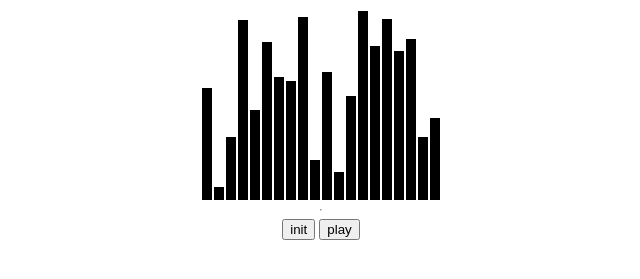
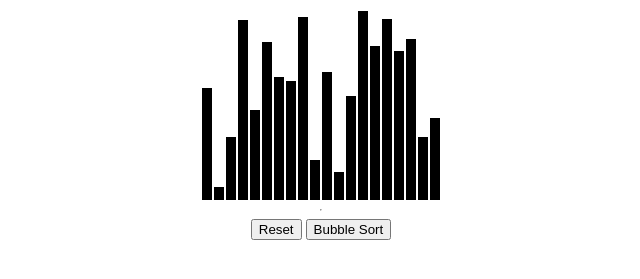
Before and after one commit to Trilochan2003/Sorting_Visualizer, a plain HTML site: page index.html in a window 1280 px wide. Shown: the part 87-366 px from the top of the page, without its empty margins (319-959 px from the left). Drawn offline with Linux system fonts and the light colour scheme.

Commit message:
Update index.html

```diff
--- a/index.html
+++ b/index.html
@@ -11,8 +11,8 @@
     <div id="container"></div>
     <hr>
     <div>
-        <button onclick="init()">init</button>
-        <button onclick="play()">play</button>
+        <button onclick="init()">Reset</button>
+        <button onclick="play()">Bubble Sort</button>
     </div>
     <script src="script.js"></script>
 </body>
```
